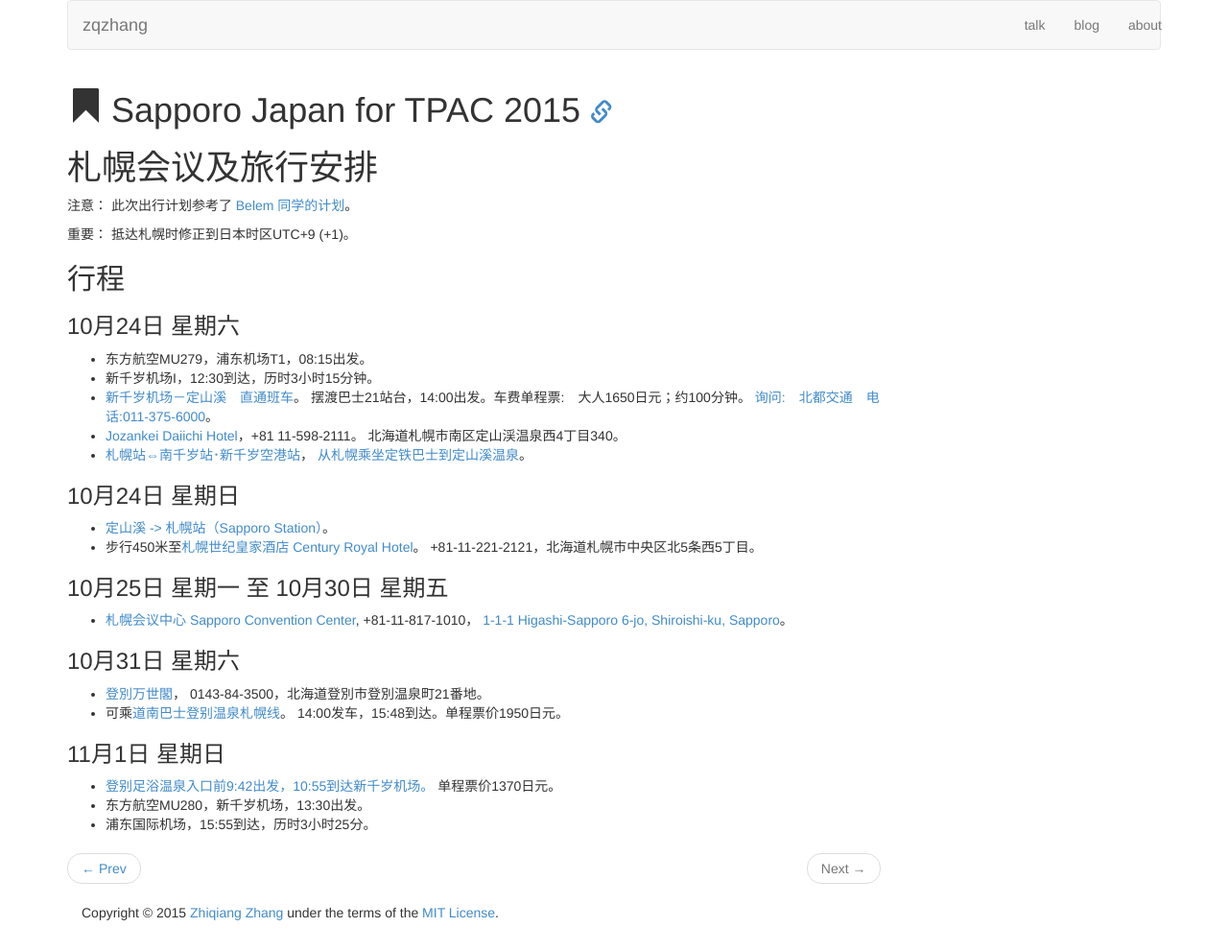
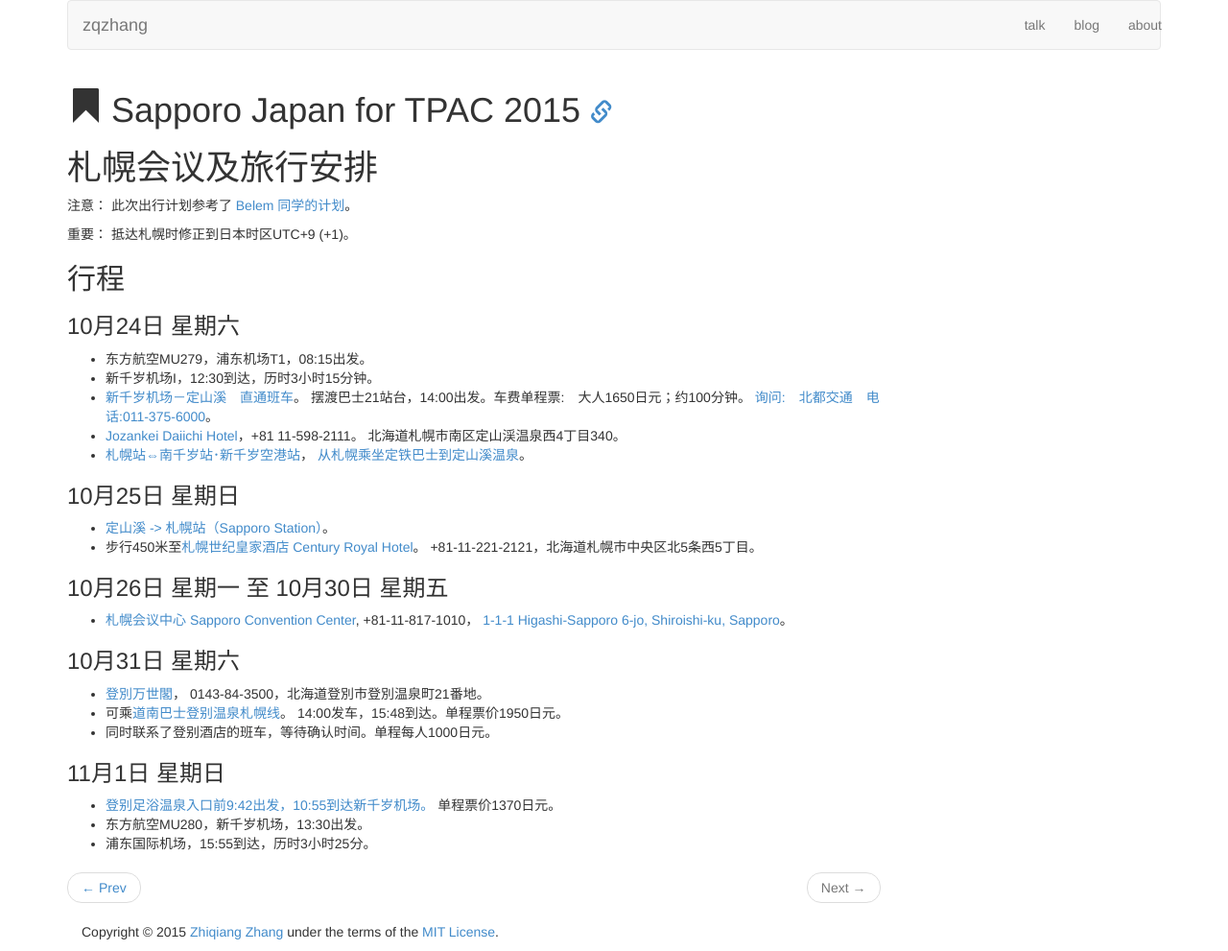
Before and after one commit to shuixin222/zqzhang.github.io, a Jekyll site: the page built from _posts/2015-10-13-sapporo.md, in a window 1280 px wide. Shown: the whole page at 96% size. Built offline with Jekyll 4.4.1, drawn with Linux system fonts in a browser that asks for light colours.

Commit message:
Fix a typo

```diff
--- a/_posts/2015-10-13-sapporo.md
+++ b/_posts/2015-10-13-sapporo.md
@@ -24,13 +24,13 @@
 * [札幌站⇔南千岁站･新千岁空港站](http://www.new-chitose-airport.jp/cn/access/jr/timejr/)，
   [从札幌乘坐定铁巴士到定山溪温泉](http://www.jotetsu.co.jp/bus/global/pdf/busguide_03_kan.pdf)。
 
-### 10月24日 星期日
+### 10月25日 星期日
 
 * [定山溪 -> 札幌站（Sapporo Station）](http://www.jotetsu.co.jp/bus/global/pdf/busguide_03_kan.pdf)。
 * 步行450米至[札幌世纪皇家酒店 Century Royal Hotel](http://www.cr-hotel.com/)。
   +81-11-221-2121，北海道札幌市中央区北5条西5丁目。
 
-### 10月25日 星期一 至 10月30日 星期五
+### 10月26日 星期一 至 10月30日 星期五
 
 * [札幌会议中心 Sapporo Convention Center](http://www.sora-scc.jp/eng/index.html),
   +81-11-817-1010，
@@ -42,6 +42,7 @@
   0143-84-3500，北海道登別市登別温泉町21番地。
 * 可乘[道南巴士登别温泉札幌线](http://donanbus.co.jp/citybus/wp-content/uploads/sites/5/2013/11/4%E7%99%BB%E5%88%A5%E6%B8%A9%E6%B3%89%E6%9C%AD%E5%B9%8C%E7%B7%9A1.pdf)。
   14:00发车，15:48到达。单程票价1950日元。
+* 同时联系了登别酒店的班车，等待确认时间。单程每人1000日元。
 
 ### 11月1日 星期日
 
```
